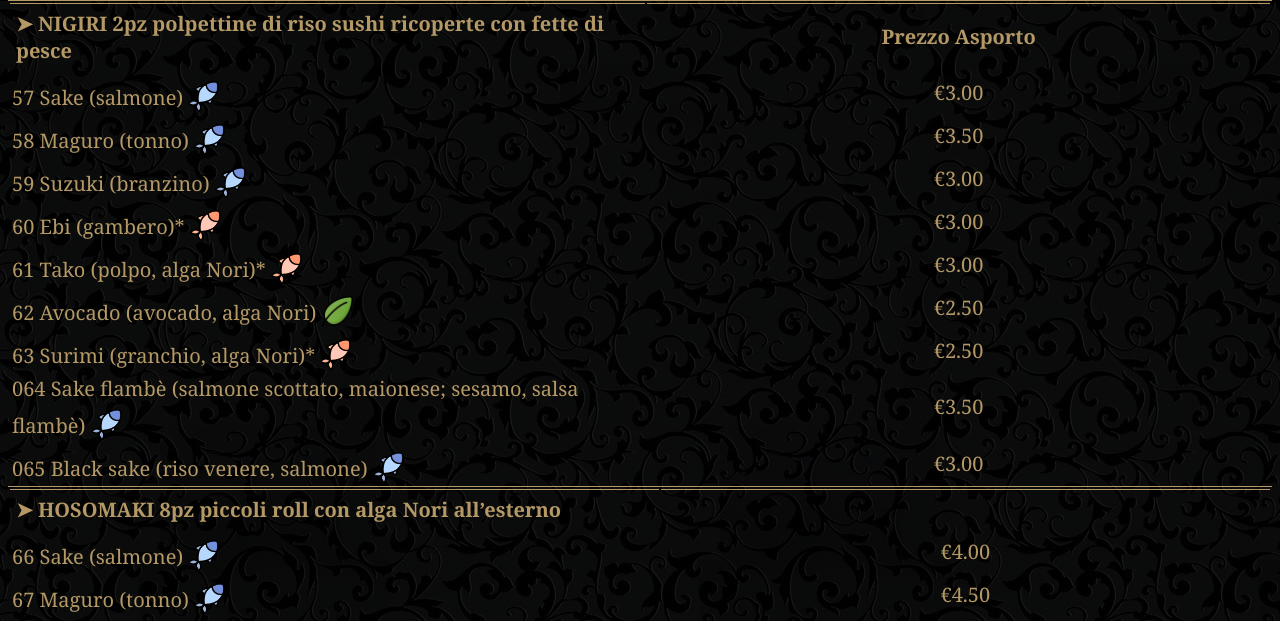
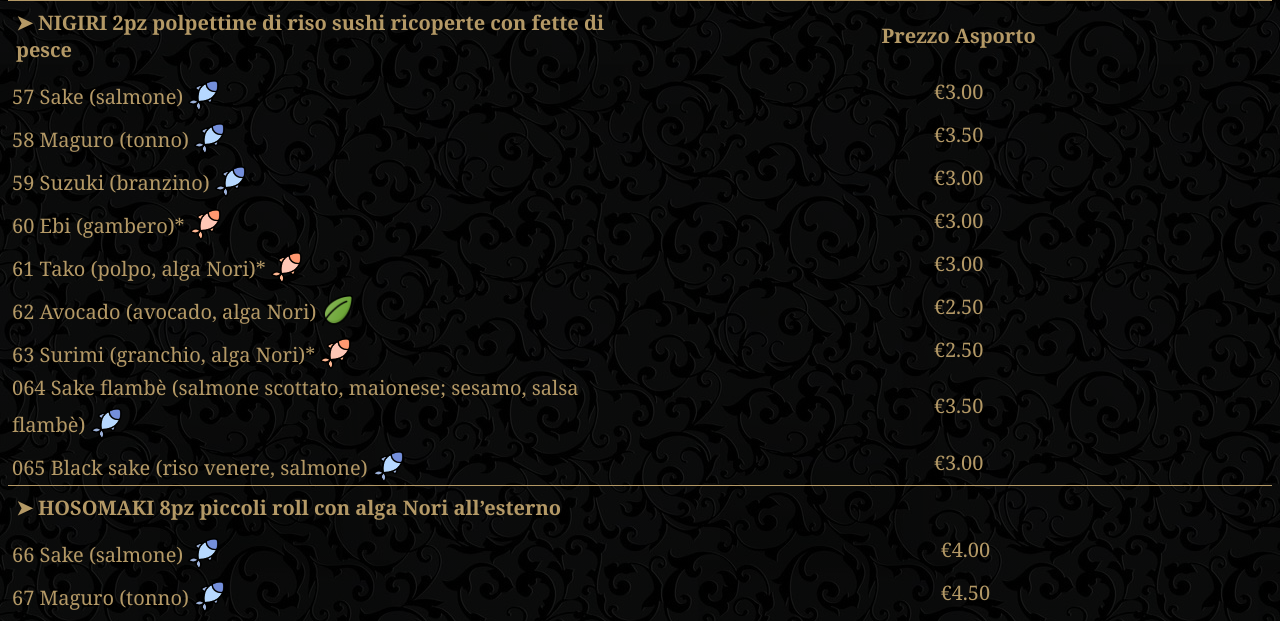
Before and after one commit to darumasushi/darumasushi.github.io, a plain HTML site: page sushic.html in a window 1280 px wide. Shown: the part 140-761 px from the top of the page. Drawn offline with Linux system fonts and the light colour scheme.

Commit message:
Table border

```diff
--- a/styles.css
+++ b/styles.css
@@ -28,7 +28,6 @@ th {
     width: 1200px;
     text-align: center;
     padding: 6px;
-    border-top: 1px solid;
 }
 
 td {
```
